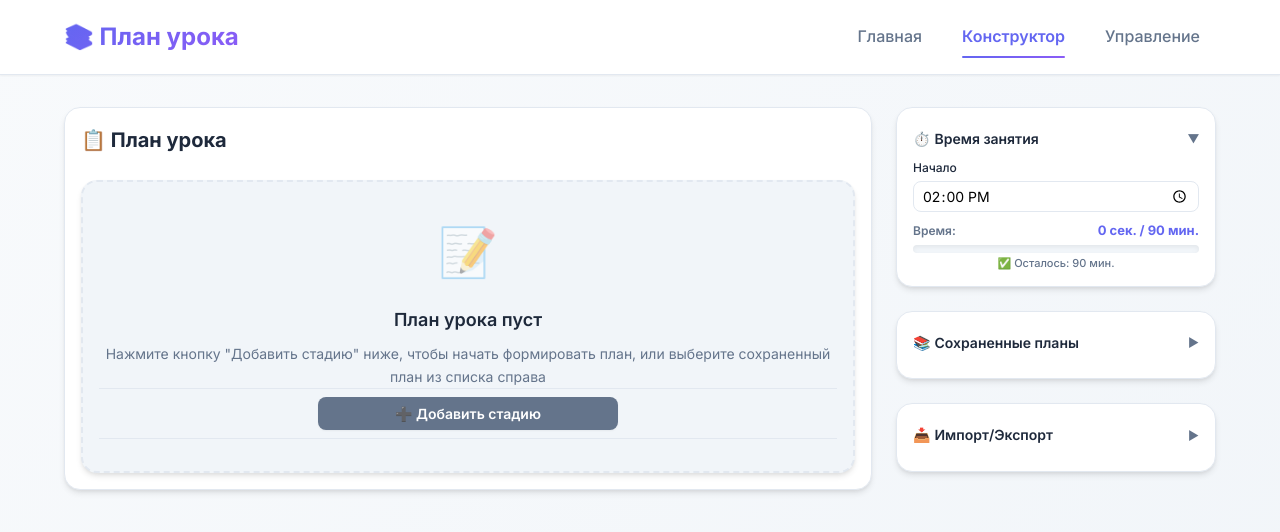
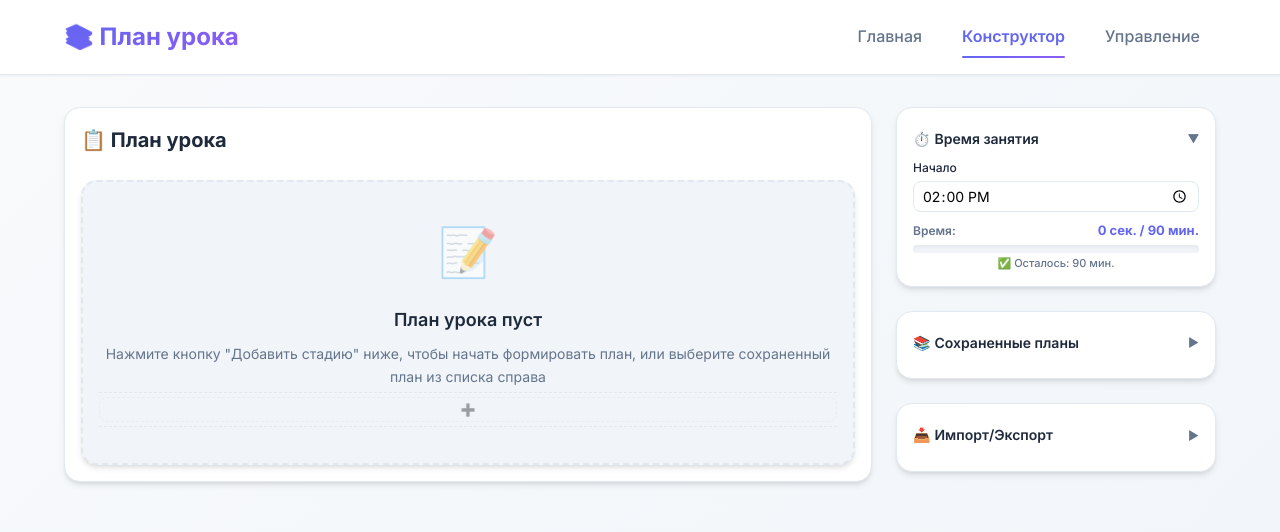
Before and after one commit to AdilBikeev/curriculum-constructor, a React app in the folder frontend/: page /lesson-plan in a window 1280 px wide. Shown: the top 532 px of the page. Built offline with nearby package versions, Linux system fonts and the light colour scheme; no server answers.

Commit message:
Заменил кнопки с текстом на иконки

```diff
--- a/frontend/src/components/lesson-plan/AddStageButton.tsx
+++ b/frontend/src/components/lesson-plan/AddStageButton.tsx
@@ -2,12 +2,40 @@ import styled from 'styled-components';
 import { Button } from '../common/Button';
 
 const AddButtonWrapper = styled.div`
-  padding: ${({ theme }) => theme.spacing.sm};
+  padding: ${({ theme }) => theme.spacing.xs} 0;
   display: flex;
   justify-content: center;
-  border-top: 1px solid ${({ theme }) => theme.colors.gray};
-  border-bottom: 1px solid ${({ theme }) => theme.colors.gray};
-  background-color: ${({ theme }) => theme.colors.lightGray};
+  border-top: 1px dashed ${({ theme }) => theme.colors.gray};
+  border-bottom: 1px dashed ${({ theme }) => theme.colors.gray};
+  margin: ${({ theme }) => theme.spacing.xs} 0;
+`;
+
+const CompactAddButton = styled.button<{ $disabled?: boolean }>`
+  padding: ${({ theme }) => theme.spacing.xs} ${({ theme }) => theme.spacing.sm};
+  border: 1px dashed ${({ theme }) => theme.colors.gray};
+  border-radius: ${({ theme }) => theme.borderRadius.md};
+  background: transparent;
+  color: ${({ theme }) => theme.colors.secondary};
+  font-size: 0.75rem;
+  cursor: ${({ $disabled }) => ($disabled ? 'not-allowed' : 'pointer')};
+  transition: all ${({ theme }) => theme.transitions.normal};
+  opacity: ${({ $disabled }) => ($disabled ? 0.4 : 0.6)};
+  display: flex;
+  align-items: center;
+  justify-content: center;
+  gap: ${({ theme }) => theme.spacing.xs};
+  width: 100%;
+
+  &:hover:not(:disabled) {
+    opacity: 1;
+    border-color: ${({ theme }) => theme.colors.primary};
+    color: ${({ theme }) => theme.colors.primary};
+    background: rgba(99, 102, 241, 0.05);
+  }
+
+  &:disabled {
+    cursor: not-allowed;
+  }
 `;
 
 interface AddStageButtonProps {
@@ -18,15 +46,14 @@ interface AddStageButtonProps {
 export const AddStageButton: React.FC<AddStageButtonProps> = ({ onClick, disabled }) => {
   return (
     <AddButtonWrapper>
-      <Button
-        variant="secondary"
-        size="sm"
+      <CompactAddButton
         onClick={onClick}
         disabled={disabled}
-        style={{ width: '100%', maxWidth: '300px' }}
+        $disabled={disabled}
+        title="Добавить стадию"
       >
-        ➕ Добавить стадию
-      </Button>
+        ➕
+      </CompactAddButton>
     </AddButtonWrapper>
   );
 };
--- a/frontend/src/components/lesson-plan/StageGroup.tsx
+++ b/frontend/src/components/lesson-plan/StageGroup.tsx
@@ -180,9 +180,29 @@ const StageDurationWrapper = styled.div`
   margin-left: auto;
 `;
 
-const AddExerciseButton = styled(Button)`
+const AddExerciseButton = styled.button`
+  padding: ${({ theme }) => theme.spacing.xs} ${({ theme }) => theme.spacing.sm};
+  border: 1px dashed ${({ theme }) => theme.colors.gray};
+  border-radius: ${({ theme }) => theme.borderRadius.md};
+  background: transparent;
+  color: ${({ theme }) => theme.colors.secondary};
+  font-size: 0.75rem;
+  cursor: pointer;
+  transition: all ${({ theme }) => theme.transitions.normal};
+  opacity: 0.6;
+  display: flex;
+  align-items: center;
+  justify-content: center;
+  gap: ${({ theme }) => theme.spacing.xs};
   width: 100%;
-  margin-top: ${({ theme }) => theme.spacing.sm};
+  margin-top: ${({ theme }) => theme.spacing.xs};
+
+  &:hover {
+    opacity: 1;
+    border-color: ${({ theme }) => theme.colors.primary};
+    color: ${({ theme }) => theme.colors.primary};
+    background: rgba(99, 102, 241, 0.05);
+  }
 `;
 
 export const StageGroup: React.FC<StageGroupProps> = ({
@@ -294,8 +314,6 @@ export const StageGroup: React.FC<StageGroupProps> = ({
         ))}
         {isExpanded && !isReadOnly && onAddExercise && (
           <AddExerciseButton
-            variant="secondary"
-            size="sm"
             onClick={(e) => {
               e.preventDefault();
               e.stopPropagation();
@@ -303,8 +321,9 @@ export const StageGroup: React.FC<StageGroupProps> = ({
                 onAddExercise(stageId);
               }
             }}
+            title="Добавить упражнение"
           >
-            ➕ Добавить упражнение
+            ➕
           </AddExerciseButton>
         )}
       </StageItemsList>
```
